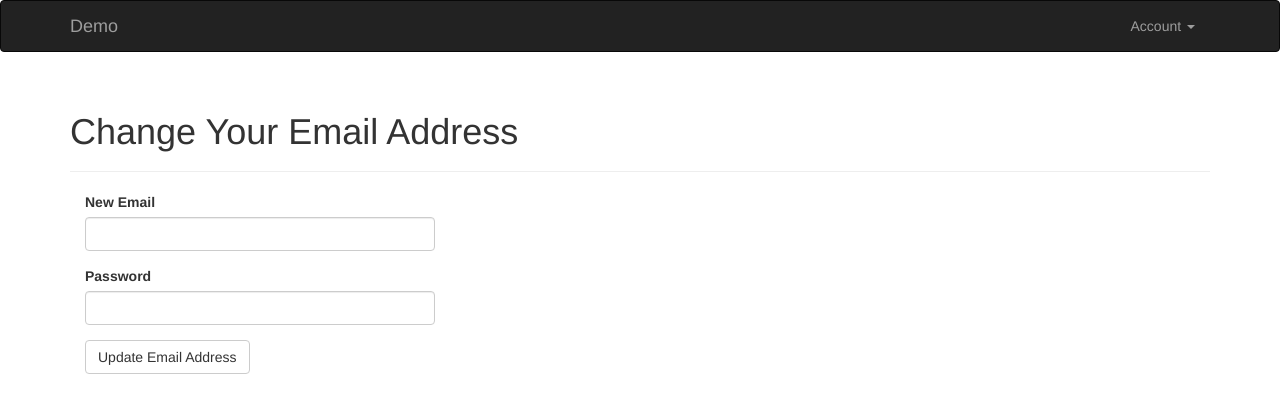
After one commit to magodo/flask_demo, a Flask app: page /auth/change-email in a window 1280 px wide. The commit adds this page. Shown: the top 413 px of the page. Run offline with Flask 2, Linux system fonts and the light colour scheme; a user stored in the database is signed in; tables that the repository leaves empty hold one stand-in row (values such as "Sample post"); some libraries are stand-ins or nearby versions.

Commit message:
reset email

```diff
--- a/app/auth/forms.py
+++ b/app/auth/forms.py
@@ -112,3 +112,9 @@ class PasswordResetForm(FlaskForm):
     password = PasswordField("Passowrd", validators=[Required(), EqualTo("password2", "Password must match!")])
     password2 = PasswordField("Confirm password", validators=[Required()])
     submit = SubmitField("Reset Password")
+
+class ChangeEmailForm(FlaskForm):
+    email = StringField("New Email", validators=[Required(), Length(1,64),
+                                                 Email(), UniqEmail(UserModel)])
+    password = PasswordField("Password", validators=[Required()])
+    submit= SubmitField("Update Email Address")
--- a/app/auth/views.py
+++ b/app/auth/views.py
@@ -15,7 +15,8 @@ from .. import db
 from . import auth
 from ..email import async_send_email
 from ..models import UserModel
-from .forms import LoginForm, JoinForm, ChangePasswordForm, PasswordResetForm, PasswordResetRequestForm
+from .forms import LoginForm, JoinForm, ChangePasswordForm, PasswordResetForm, \
+                   PasswordResetRequestForm, ChangeEmailForm
 
 @auth.route('/login', methods=['GET', 'POST'])
 def login():
@@ -155,3 +156,28 @@ def password_reset(token):
         else:
             return redirect(url_for('main.index'))
     return render_template('auth/reset_password.html', form=form)
+
+@auth.route('/change-email', methods=['GET', 'POST'])
+@login_required
+def change_email_request():
+    form = ChangeEmailForm()
+    if form.validate_on_submit():
+        if current_user.verify_password(form.password.data):
+            token = current_user.generate_email_change_token(form.email.data)
+            async_send_email(current_user.email, 'Change Email Address',
+                             'auth/email/change_email', user=current_user,
+                             token=token)
+            flash('An emmail with instruction to change email address has been sent to you.')
+            return redirect(url_for('main.index'))
+        else:
+            flash('Invalid password!')
+    return render_template('auth/change_email.html', form=form)
+
+@auth.route('/change-email/<token>')
+@login_required
+def change_email(token):
+    if current_user.change_email(token):
+        flash("Your E-mail address has been changed")
+    else:
+        flash("Invalid request")
+    return redirect(url_for("main.index"))
--- /dev/null
+++ b/app/templates/auth/change_email.html
@@ -0,0 +1,13 @@
+{% extends "base.html" %}
+{% import "bootstrap/wtf.html" as wtf %}
+
+{% block title %}Demo - Change Email Address{% endblock %}
+
+{% block page_content %}
+<div class="page-header">
+   <h1>Change Your Email Address</h1>
+</div>
+<div class="col-md-4">
+   {{ wtf.quick_form(form) }}
+</div>
+{% endblock %}
--- a/app/templates/base.html
+++ b/app/templates/base.html
@@ -27,6 +27,7 @@
                 <li class="dropdown">
                     <a href="#" class="dropdown-toggle" data-toggle="dropdown">Account <b class="caret"></b></a>
                     <ul class="dropdown-menu">
+                        <li><a href="{{ url_for("auth.change_email_request") }}">Change Email</a></li>
                         <li><a href="{{ url_for("auth.change_password") }}">Change Password</a></li>
                         <li><a href="{{ url_for("auth.logout") }}">Log Out</a></li>
                     </ul>
```
Also changed, not shown: app/models.py (+18 -0 lines), app/templates/auth/email/change_email.html (added, +7 -0 lines), app/templates/auth/email/change_email.txt (added, +11 -0 lines), data-dev.sqlite.
